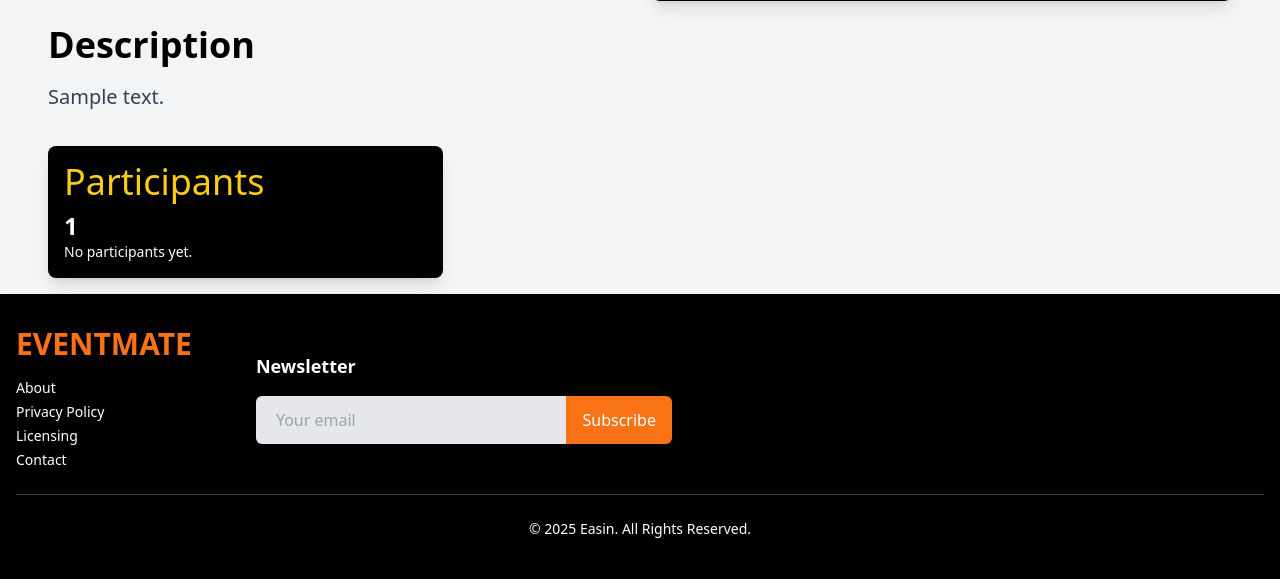
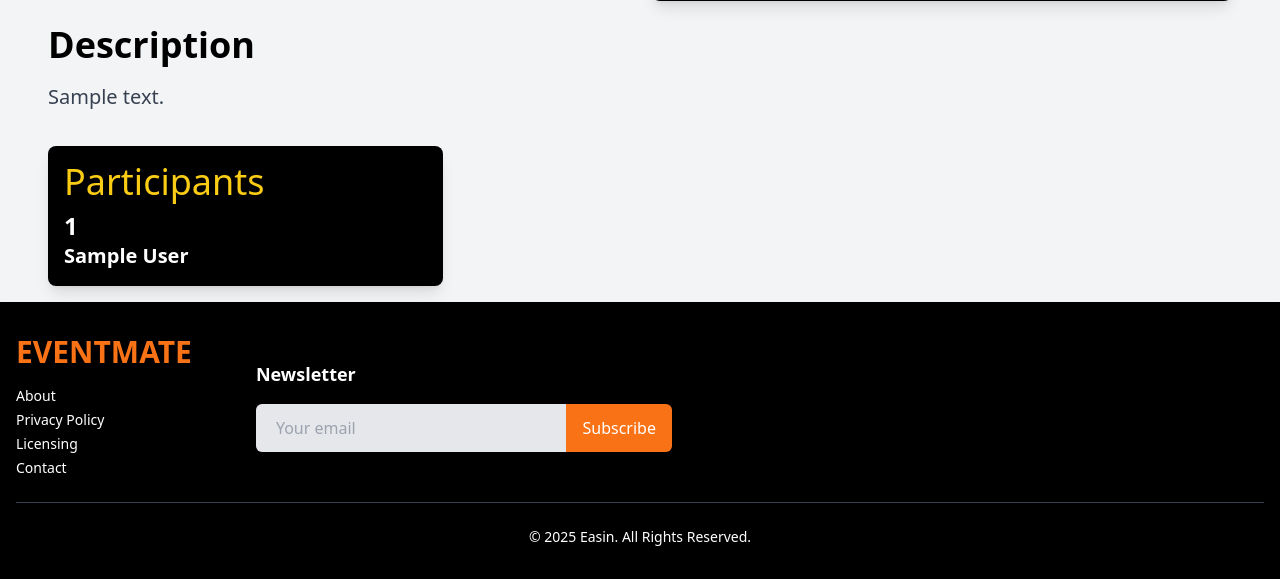
Before and after one commit to Easin2050/Event-management, a Django app: page /events/event-page/1/ in a window 1280 px wide. Shown: the part 543-1122 px from the top of the page. Before the commit the page ends 1081 px from the top, so only its background shows below. Run offline with Django 5.2, Linux system fonts and the light colour scheme; a user stored in the database is signed in; tables that the repository leaves empty hold one stand-in row (values such as "Sample post").

Commit message:
event_page updated

```diff
--- a/events/templates/dashboard/event_page.html
+++ b/events/templates/dashboard/event_page.html
@@ -73,10 +73,10 @@
     <div class="p-4 flex flex-col bg-black rounded-lg shadow-lg mt-4 w-full md:w-4/12">
         <h1 class="text-4xl border-b-white text-yellow-400 mb-2">Participants</h1>
         <p class="text-2xl font-semibold text-white">{{ event_participants.count }}</p>
-        {% for participant in user_participants %}
-        <p class="text-xl font-semibold text-white">{{ participant.get_full_name }}</p>
+        {% for participant in event_participants %}
+            <p class="text-xl font-semibold text-white">{{ participant.first_name }} {{ participant.last_name }}</p>
         {% empty %}
-        <p class="text-white text-sm">No participants yet.</p>
+            <p class="text-white text-sm">No participants yet.</p>
         {% endfor %}
     </div>
 </div>
```
